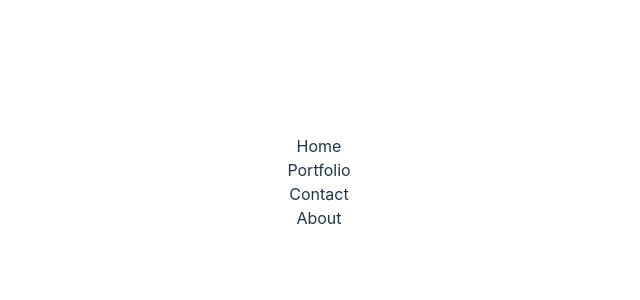
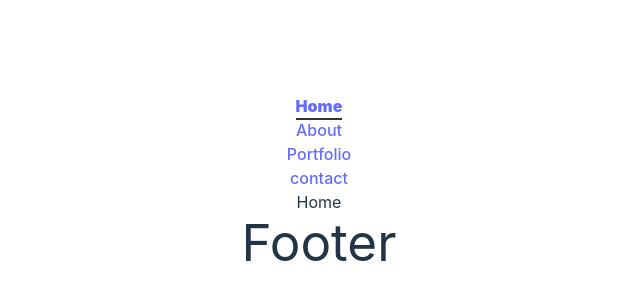
Before and after one commit to Mmy2000/First-React-Project, a React (Vite) app in the folder fisrt-project/: page / in a window 1280 px wide. Shown: the part 218-518 px from the top of the page, without its empty margins (321-961 px from the left). Built offline with nearby package versions, Linux system fonts and the light colour scheme.

Commit message:
starting the project

```diff
--- a/fisrt-project/package.json
+++ b/fisrt-project/package.json
@@ -11,7 +11,8 @@
   },
   "dependencies": {
     "react": "^18.2.0",
-    "react-dom": "^18.2.0"
+    "react-dom": "^18.2.0",
+    "react-router-dom": "^6.23.1"
   },
   "devDependencies": {
     "@types/react": "^18.2.66",
--- a/fisrt-project/src/App.jsx
+++ b/fisrt-project/src/App.jsx
@@ -6,19 +6,23 @@ import Home from './componet/Home/Home'
 import Contact from './componet/Contact/Contact'
 import Portfolio from './componet/Portfolio/Portfolio'
 import About from './componet/About/About'
+import { RouterProvider, createBrowserRouter } from 'react-router-dom'
+import Layout from './componet/Layout/Layout'
+
+let router = createBrowserRouter([
+  {path:'' , element:<Layout/> , children:[
+    {index:true , element:<Home/>},
+    {path:'portfolio' , element:<Portfolio/>},
+    {path:'contact' , element:<Contact/>},
+    {path:'about' , element:<About/>},
+  ]}
+])
+
+function App() {
+
+  return <RouterProvider router={router}></RouterProvider>
 
 
-function App() {
-  const [count, setCount] = useState(0)
-
-  return (
-    <>
-      <Home/>
-      <Portfolio/>
-      <Contact/>
-      <About/>
-    </>
-  )
 }
 
 export default App
--- /dev/null
+++ b/fisrt-project/src/componet/Footer/Footer.jsx
@@ -0,0 +1,9 @@
+import React from 'react'
+
+export default function Footer() {
+  return <>
+    <div className='container p-2 fixed bottom-0 right-0 left-0 mx-auto'>
+      <h1>Footer</h1>
+    </div>
+  </>
+}
--- /dev/null
+++ b/fisrt-project/src/componet/Layout/Layout.jsx
@@ -0,0 +1,18 @@
+import React from 'react'
+import Navbar from '../Navbar/Navbar'
+import Footer from '../Footer/Footer'
+import { Outlet } from 'react-router-dom'
+
+
+export default function Layout() {
+  return <>
+
+        <Navbar/>
+        <div className="container mx-auto py-8">
+            <Outlet></Outlet>
+        </div>
+
+        <Footer/>
+
+  </>
+}
--- /dev/null
+++ b/fisrt-project/src/componet/Navbar/Navbar.jsx
@@ -0,0 +1,15 @@
+import React from 'react'
+import { Link, NavLink } from 'react-router-dom'
+
+export default function Navbar() {
+  return (
+    <div className='container p-2 fixed top-0 right-0 left-0 mx-auto'>
+      <ul className='flex flex-wrap justify-around items-center'>
+        <li><NavLink className='text-slate-900 text-lg font-normal' to="">Home</NavLink></li>
+        <li><NavLink className='text-slate-900 text-lg font-normal' to="about">About</NavLink></li>
+        <li><NavLink className='text-slate-900 text-lg font-normal' to="portfolio">Portfolio</NavLink></li>
+        <li><NavLink className='text-slate-900 text-lg font-normal' to="contact">contact</NavLink></li>
+      </ul>
+    </div>
+  )
+}
--- a/fisrt-project/src/index.css
+++ b/fisrt-project/src/index.css
@@ -70,3 +70,8 @@ button:focus-visible {
     background-color: #f9f9f9;
   }
 }
+.active{
+  font-weight: 900;
+  padding-bottom: 2px;
+  border-bottom: solid 2px #333;
+}
```
Also changed, not shown: 1 other file (tests, documents, lock files or other folders).
